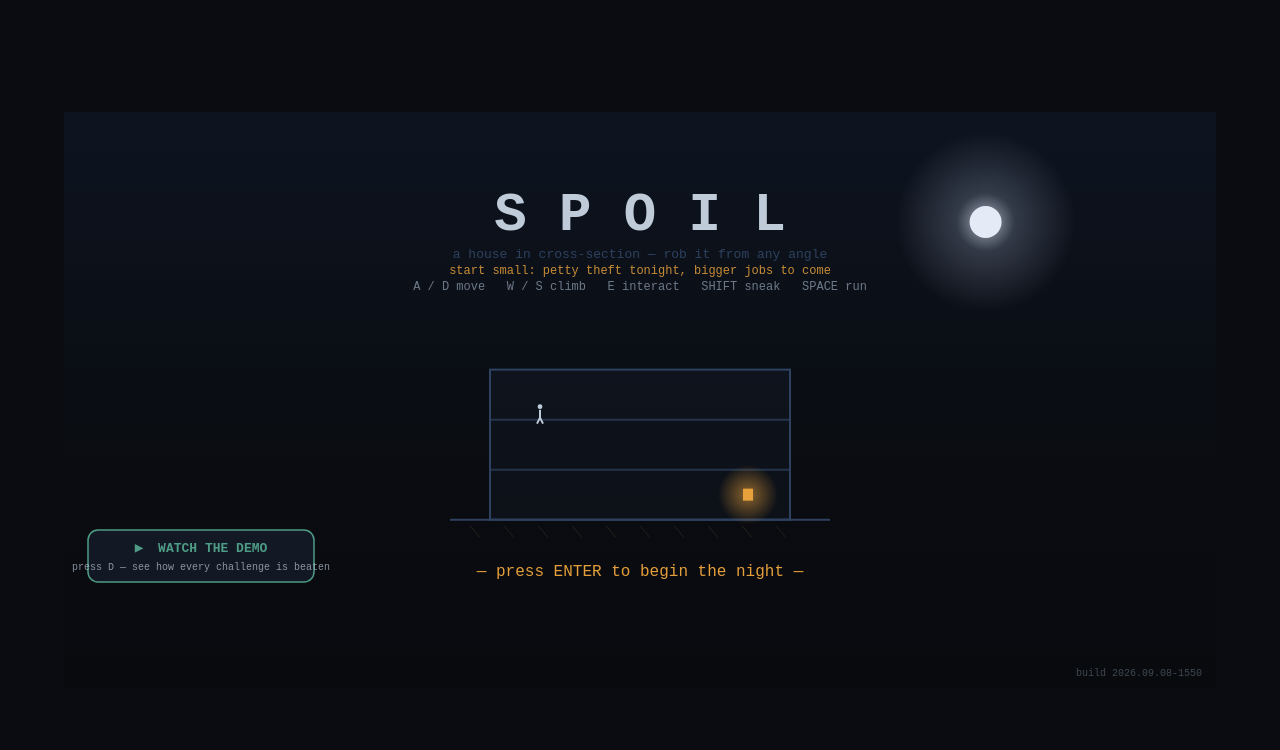
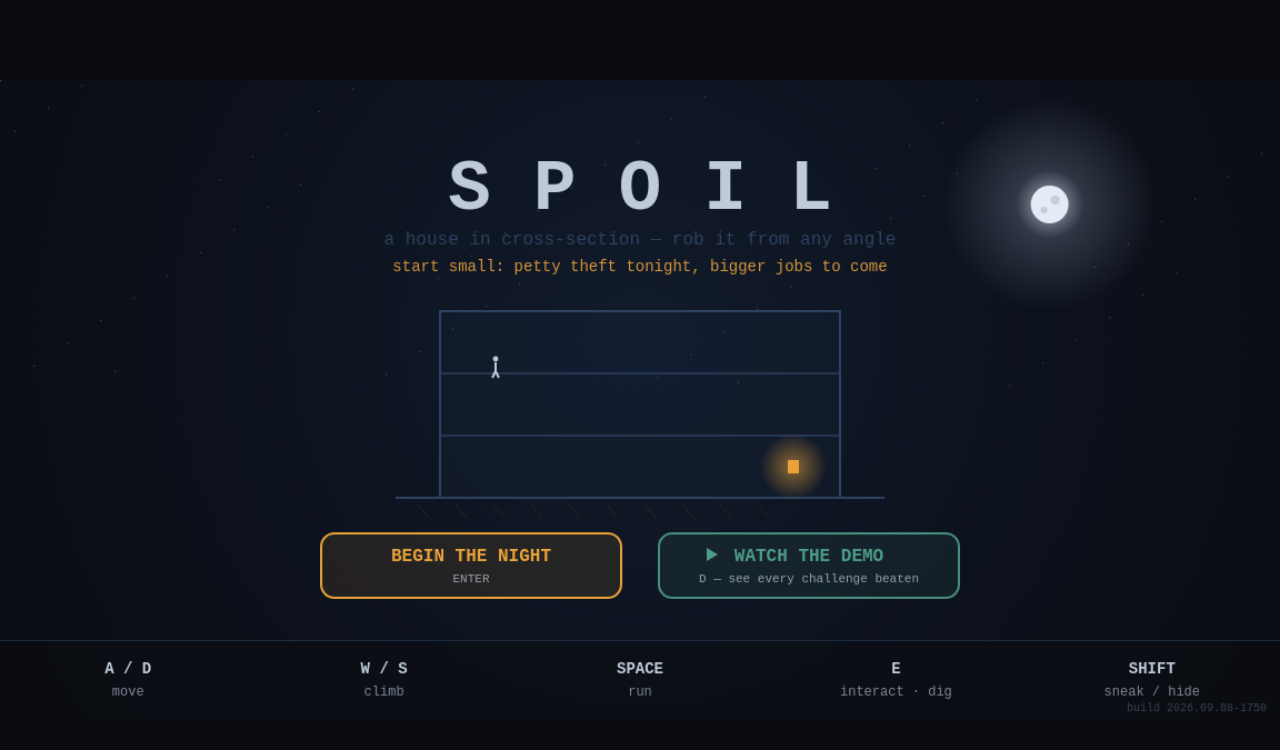
Before and after one commit to bward916-byte/spoil, a plain HTML site: page index.html in a window 1280 px wide. Drawn offline with Linux system fonts and the light colour scheme; animation ran at ten frames a second.

Commit message:
Desktop title recomposed: centered buttons, legend band, edge-fading backdrop; canvas fills window at any DPR; per-level camera floor; drawn triangle icons

```diff
--- a/index.html
+++ b/index.html
@@ -22,9 +22,9 @@
   }
   canvas {
     image-rendering: auto;
-    max-width: 100vw;
-    max-height: 100vh;
-    max-height: 100dvh;
+    width: min(100vw, 200vh);      /* fill the window, keeping 2:1 */
+    width: min(100vw, 200dvh);
+    height: auto;
     aspect-ratio: 1152 / 576;
     outline: none;
     touch-action: none;
@@ -128,7 +128,7 @@ let floorType;       // per-floor surface tag for loudness (carpet/tile) keyed b
 let doors;           // Map cell -> {open,locked,pins,label,x,y}
 let openWin;         // Set of window cells opened (glass cut)
 let ropes;           // Set of cells with a deployed/there rope
-let lamps, loot, guards, lightmap, exitPx, decor, hideCells, hood;
+let lamps, loot, guards, lightmap, exitPx, decor, hideCells, hood, camBottom;
 let level=0;
 const LEVEL_INFO = [
   { name:'The Chandler\u2019s Shop', place:'Tallow Lane',
@@ -141,7 +141,7 @@ const LEVEL_INFO = [
 const LEVEL_NAMES = LEVEL_INFO.map(l=>l.name);
 const LEVELS = LEVEL_INFO.length;
 const SAVE_KEY = 'spoil.progress.v1';
-const VERSION = '2026.09.08-1550';
+const VERSION = '2026.09.08-1750';
 let prog = { xp:0, best:0, level:0 };
 function save(){ try{ if(typeof localStorage!=='undefined') localStorage.setItem(SAVE_KEY, JSON.stringify(prog)); }catch(e){} }
 function load(){ try{ if(typeof localStorage!=='undefined'){ const r=localStorage.getItem(SAVE_KEY);
@@ -210,6 +210,7 @@ function genShop(){
   lamps = [ {x:6,y:groundY-1.5,r:7}, {x:W-6.5,y:groundY-1.5,r:7.5}, {x:20,y:groundY-1.5,r:6}, {x:32,y:groundY-1.5,r:5} ];
   // one slow, none-too-sharp watchman in the front room
   const g=mkGuard('watchman', [[14,groundY-1],[26,groundY-1]], true, groundY-1); g.aware=0.7; guards=[g];
+  camBottom=(groundY+1.6)*T;   // nothing underground here — frame the house, not black earth
   // solid ground — no tunnelling on the easy job
   for(let y=groundY+1;y<H-1;y++) for(let x=1;x<W-1;x++){ grid[idx(x,y)]='K'; mat[idx(x,y)]='K'; }
   // furnishings — the bookcases and barrels double as hiding spots
@@ -225,7 +226,7 @@ function genShop(){
 // ---------- LEVEL 2: the counting house (the full heist) ----------
 function genCountingHouse(){
   const groundY = 18;
-  baseWorld(groundY);
+  baseWorld(groundY); camBottom=H*T;
   // Guilder's Row: grand terraces either side of the counting house (backdrop only)
   hood = [ {x0:1,x1:6,h:6,win:[2,4]},
            {x0:42,x1:46,h:7,win:[2,5]}, {x0:47,x1:52,h:5,win:[1,3]}, {x0:53,x1:59,h:8,win:[2,4,6]} ];
@@ -1033,7 +1034,7 @@ function goFullscreen(){ try{ const el=document.documentElement; if(el&&el.reque
 function onTouchStart(e){ e.preventDefault(); touch.used=true; ac();
   if(demo){ stopDemo(); return; }
   if(mode==='title'){ const t0=e.changedTouches[0]; const [cx,cy]=canvasXY(t0);
-    if(cx<250 && cy>CH-HUD_H-90 && cy<CH-HUD_H-20){ startDemo(0); return; }
+    if(titleHit(cx,cy)==='demo'){ startDemo(0); return; }
     goFullscreen(); mode='play'; return; }
   if(mode==='caught'||mode==='escaped'){ nextAfterEnd(); return; }
   for(const t of e.changedTouches){ const [cx,cy]=canvasXY(t); let hit=null;
@@ -1066,7 +1067,7 @@ function render(){
   ctx.fillStyle=PAL.void; ctx.fillRect(0,0,CW,CH);
 
   // camera follows player, clamped; zoomed 2x
-  const tx=clamp(player.x-VW/2, 0, W*T-VW), ty=clamp(player.y-VH/2, 0, H*T-VH);
+  const tx=clamp(player.x-VW/2, 0, W*T-VW), ty=clamp(player.y-VH/2, 0, (camBottom||H*T)-VH);
   cam.x=lerp(cam.x,tx,0.15); cam.y=lerp(cam.y,ty,0.15);
   const shx=shake>0?(Math.random()-0.5)*shake*10:0, shy=shake>0?(Math.random()-0.5)*shake*10:0;
 
@@ -1865,55 +1866,72 @@ function drawTouchUI(){
   ctx.textBaseline='alphabetic'; ctx.textAlign='left';
 }
 
+// title buttons (shared by draw + hit-testing)
+function titleButtons(){
+  const bw=270, bh=58, gap=34, y=CH-HUD_H-96;
+  return [ {k:'play', x:CW/2-bw-gap/2, y, w:bw, h:bh, label:isTouchDevice?'BEGIN THE NIGHT':'BEGIN THE NIGHT', sub:isTouchDevice?'tap':'ENTER', col:PAL.sodium},
+           {k:'demo', x:CW/2+gap/2,    y, w:bw, h:bh, label:'WATCH THE DEMO',  sub:isTouchDevice?'see every challenge beaten':'D \u2014 see every challenge beaten', col:PAL.verd} ];
+}
+function titleHit(cx,cy){ for(const b of titleButtons()) if(cx>=b.x&&cx<=b.x+b.w&&cy>=b.y&&cy<=b.y+b.h) return b.k; return null; }
+
 function drawTitle(){
   uiTf();
   const gh=CH-HUD_H;
-  // opaque backdrop (no scene bleed) with a soft night gradient
-  const bg=ctx.createLinearGradient(0,0,0,CH);
-  bg.addColorStop(0,'#0d1420'); bg.addColorStop(0.6,'#0A0C11'); bg.addColorStop(1,'#080a0e');
+  // backdrop: night gradient that fades to the page colour at the edges (no visible canvas box)
+  ctx.fillStyle=PAL.void; ctx.fillRect(0,0,CW,CH);
+  const bg=ctx.createRadialGradient(CW/2,gh*0.45,40, CW/2,gh*0.45,CW*0.62);
+  bg.addColorStop(0,'#111a2a'); bg.addColorStop(0.55,'#0c111b'); bg.addColorStop(1,PAL.void);
   ctx.fillStyle=bg; ctx.fillRect(0,0,CW,CH);
+  // stars
+  ctx.fillStyle='rgba(191,203,217,0.28)';
+  for(let i=0;i<60;i++){ const sx=(i*197)%CW, sy=(i*89)%(gh*0.55); ctx.fillRect(sx,sy,1.2,1.2); }
   // moon
-  const mg=ctx.createRadialGradient(CW*0.8,110,3, CW*0.8,110,90);
-  mg.addColorStop(0,'rgba(226,232,244,0.7)'); mg.addColorStop(0.3,'rgba(190,204,230,0.22)'); mg.addColorStop(1,'rgba(190,204,230,0)');
-  ctx.fillStyle=mg; ctx.beginPath(); ctx.arc(CW*0.8,110,90,0,TAU); ctx.fill();
-  ctx.fillStyle='#e4eaf6'; ctx.beginPath(); ctx.arc(CW*0.8,110,16,0,TAU); ctx.fill();
-
-  // a small house-in-cross-section vignette, centered low
-  drawTitleHouse(CW/2, gh*0.66);
+  const mx=CW*0.82, my=112;
+  const mg=ctx.createRadialGradient(mx,my,3, mx,my,96);
+  mg.addColorStop(0,'rgba(226,232,244,0.7)'); mg.addColorStop(0.3,'rgba(190,204,230,0.2)'); mg.addColorStop(1,'rgba(190,204,230,0)');
+  ctx.fillStyle=mg; ctx.beginPath(); ctx.arc(mx,my,96,0,TAU); ctx.fill();
+  ctx.fillStyle='#e4eaf6'; ctx.beginPath(); ctx.arc(mx,my,17,0,TAU); ctx.fill();
+  ctx.fillStyle='rgba(150,162,188,0.4)'; ctx.beginPath(); ctx.arc(mx+5,my-4,4,0,TAU); ctx.arc(mx-5,my+5,3,0,TAU); ctx.fill();
+
+  // the house vignette sits under the title block
+  drawTitleHouse(CW/2, 292);
 
   ctx.textAlign='center'; ctx.textBaseline='alphabetic';
-  ctx.fillStyle=PAL.chalk; ctx.font='bold 54px monospace';
-  ctx.fillText('S P O I L', CW/2, 118);
-  ctx.font='13px monospace'; ctx.fillStyle=PAL.draft;
-  ctx.fillText('a house in cross-section \u2014 rob it from any angle', CW/2, 146);
-  ctx.fillStyle='rgba(233,162,59,0.85)'; ctx.font='12px monospace';
-  ctx.fillText('start small: petty theft tonight, bigger jobs to come', CW/2, 162);
-  if(prog.xp>0 || prog.level>0){ ctx.fillStyle=PAL.verd; ctx.font='12px monospace';
-    ctx.fillText(`purse ${prog.xp} XP  \u00b7  resuming at LEVEL ${level+1}: ${LEVEL_NAMES[level]}`, CW/2, 196); }
-
-  // one centered line of essential controls, then let the game teach the rest
-  ctx.font='12px monospace'; ctx.fillStyle='rgba(120,133,150,0.9)';
-  ctx.fillText(isTouchDevice ? 'STICK  move (push hard to run)   ACT  interact   SNEAK  hide'
-                             : 'A / D move   W / S climb   E interact   SHIFT sneak   SPACE run', CW/2, 178);
-
-  const blink=0.6+0.4*Math.sin(gameT*3);
-  ctx.globalAlpha=blink; ctx.fillStyle=PAL.sodium; ctx.font='16px monospace';
-  ctx.fillText(isTouchDevice?'\u2014 tap to begin the night \u2014':'\u2014 press ENTER to begin the night \u2014', CW/2, gh-40);
-  ctx.globalAlpha=1;
-  // demo button (lower-left)
-  { const bw=226, bh=52, bx=24, by=gh-86;
-    roundRect(bx,by,bw,bh,10); ctx.fillStyle='rgba(46,66,96,0.25)'; ctx.fill();
-    ctx.lineWidth=1.5; ctx.strokeStyle=PAL.verd; ctx.stroke(); ctx.lineWidth=1;
-    ctx.textAlign='center'; ctx.fillStyle=PAL.verd; ctx.font='bold 13px monospace';
-    ctx.fillText('\u25B6  WATCH THE DEMO', bx+bw/2, by+22);
-    ctx.fillStyle='rgba(191,203,217,0.7)'; ctx.font='10px monospace';
-    ctx.fillText(isTouchDevice?'see how every challenge is beaten':'press D \u2014 see how every challenge is beaten', bx+bw/2, by+40); }
-  ctx.textAlign='right'; ctx.fillStyle='rgba(120,133,150,0.5)'; ctx.font='10px monospace';
-  ctx.fillText('build '+VERSION, CW-14, CH-12); ctx.textAlign='left';
+  ctx.fillStyle=PAL.chalk; ctx.font='bold 64px monospace';
+  ctx.fillText('S P O I L', CW/2, 116);
+  ctx.font='16px monospace'; ctx.fillStyle=PAL.draft;
+  ctx.fillText('a house in cross-section \u2014 rob it from any angle', CW/2, 148);
+  ctx.fillStyle='rgba(233,162,59,0.9)'; ctx.font='14px monospace';
+  ctx.fillText('start small: petty theft tonight, bigger jobs to come', CW/2, 172);
+  if(prog.xp>0 || prog.level>0){ ctx.fillStyle=PAL.verd; ctx.font='13px monospace';
+    ctx.fillText(`purse ${prog.xp} XP  \u00b7  resuming at NIGHT ${level+1}: ${LEVEL_NAMES[level]}`, CW/2, 196); }
+
+  // two centred buttons
+  const blink=0.75+0.25*Math.sin(gameT*3);
+  for(const b of titleButtons()){
+    roundRect(b.x,b.y,b.w,b.h,12); ctx.fillStyle=b.k==='play'?'rgba(233,162,59,0.10)':'rgba(78,156,134,0.10)'; ctx.fill();
+    ctx.lineWidth=2; ctx.strokeStyle=b.col; ctx.globalAlpha=b.k==='play'?blink:0.9; ctx.stroke(); ctx.globalAlpha=1; ctx.lineWidth=1;
+    ctx.fillStyle=b.col; ctx.font='bold 16px monospace'; ctx.fillText(b.label, b.x+b.w/2, b.y+25);
+    if(b.k==='demo'){ const tx=b.x+b.w/2-92, ty=b.y+19; ctx.beginPath(); ctx.moveTo(tx,ty-6); ctx.lineTo(tx+10,ty); ctx.lineTo(tx,ty+6); ctx.closePath(); ctx.fill(); }
+    ctx.fillStyle='rgba(191,203,217,0.75)'; ctx.font='11px monospace'; ctx.fillText(b.sub, b.x+b.w/2, b.y+44);
+  }
+
+  // the bottom band carries the control legend (instead of sitting empty)
+  ctx.fillStyle='rgba(10,12,17,0.6)'; ctx.fillRect(0,gh,CW,HUD_H);
+  ctx.strokeStyle='rgba(46,66,96,0.6)'; ctx.beginPath(); ctx.moveTo(0,gh+0.5); ctx.lineTo(CW,gh+0.5); ctx.stroke();
+  const legend = isTouchDevice
+    ? [['STICK','move \u00b7 climb'],['push hard','run'],['ACT','interact \u00b7 dig'],['SNEAK','hide at furniture']]
+    : [['A / D','move'],['W / S','climb'],['SPACE','run'],['E','interact \u00b7 dig'],['SHIFT','sneak / hide']];
+  const colW=CW/legend.length;
+  for(let i=0;i<legend.length;i++){ const cx=colW*i+colW/2;
+    ctx.fillStyle=PAL.chalk; ctx.font='bold 14px monospace'; ctx.fillText(legend[i][0], cx, gh+30);
+    ctx.fillStyle='rgba(140,150,165,0.9)'; ctx.font='12px monospace'; ctx.fillText(legend[i][1], cx, gh+50); }
+  ctx.textAlign='right'; ctx.fillStyle='rgba(120,133,150,0.45)'; ctx.font='10px monospace';
+  ctx.fillText('build '+VERSION, CW-12, CH-8); ctx.textAlign='left';
 }
 function drawTitleHouse(cx,cy){
   // stylized 3-storey cutaway with a lit window and a figure — sets the tone
-  const w=300, h=150, x=cx-w/2, y=cy-h/2;
+  const w=360, h=168, x=cx-w/2, y=cy-h/2;
   ctx.strokeStyle=PAL.draft; ctx.lineWidth=2; ctx.strokeRect(x,y,w,h);
   ctx.fillStyle='rgba(46,66,96,0.10)'; ctx.fillRect(x,y,w,h);
   for(let f=1;f<3;f++){ ctx.strokeStyle='rgba(46,66,96,0.7)'; ctx.beginPath(); ctx.moveTo(x,y+f*h/3); ctx.lineTo(x+w,y+f*h/3); ctx.stroke(); }
@@ -2060,7 +2078,8 @@ function drawDemoOverlay(){
   // badge
   ctx.textAlign='left'; ctx.textBaseline='alphabetic';
   ctx.fillStyle='rgba(233,162,59,0.92)'; ctx.font='bold 12px monospace';
-  ctx.fillText('\u25B6 DEMO \u2014 watching the winning route', 18, 40);
+  ctx.beginPath(); ctx.moveTo(18,31); ctx.lineTo(27,36); ctx.lineTo(18,41); ctx.closePath(); ctx.fill();
+  ctx.fillText('DEMO \u2014 watching the winning route', 33, 40);
   ctx.fillStyle='rgba(191,203,217,0.6)'; ctx.font='10px monospace';
   ctx.fillText(touch.used?'tap anywhere to stop':'press any key to stop', 18, 54);
   // caption card
@@ -2116,7 +2135,7 @@ function boot(){
   canvas.addEventListener('touchcancel', onTouchEnd, { passive:false });
   canvas.addEventListener('contextmenu', e=>e.preventDefault&&e.preventDefault());
   canvas.addEventListener('mousemove', e=>{ const r=canvas.getBoundingClientRect(); mouse.x=(e.clientX-r.left)*(CW/r.width); mouse.y=(e.clientY-r.top)*(CH/r.height); });
-  canvas.addEventListener('mousedown', ()=>{ ac(); if(demo){ stopDemo(); return; } if(mode==='title') mode='play'; else if(mode==='caught'||mode==='escaped'){ nextAfterEnd(); } });
+  canvas.addEventListener('mousedown', (e)=>{ ac(); if(demo){ stopDemo(); return; } if(mode==='title'){ const [cx,cy]=canvasXY(e); if(titleHit(cx,cy)==='demo') startDemo(0); else mode='play'; } else if(mode==='caught'||mode==='escaped'){ nextAfterEnd(); } });
   // When the device rotates or the window resizes, any in-progress joystick anchor
   // (stored in canvas pixels) becomes stale and movement directions can go haywire.
   // Drop all live input so the player starts clean in the new layout.
```
